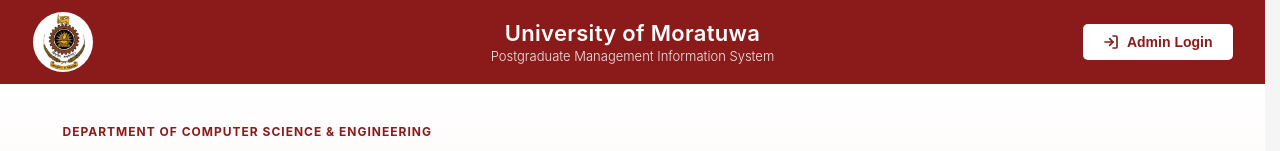
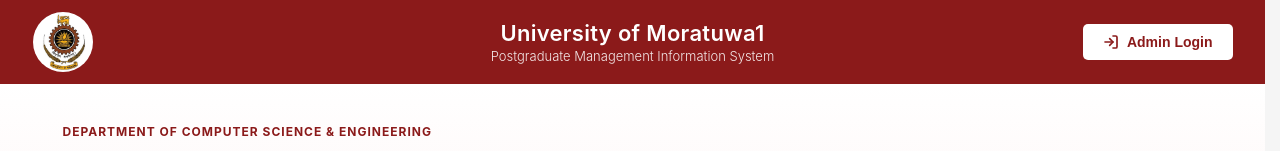
Before and after one commit to Geesara-Abenayaka/Software-Group-Project, a React (Vite) app: page / in a window 1280 px wide. Shown: the top 151 px of the page. Built offline with nearby package versions, Linux system fonts and the light colour scheme; no server answers.

Commit message:
pipline check

```diff
--- a/src/components/SiteHeader.jsx
+++ b/src/components/SiteHeader.jsx
@@ -14,7 +14,7 @@ function SiteHeader({ subtitle = 'Postgraduate Management Information System', s
           {/* alt="" because the university name is visible text in the same link */}
           <img src={uomLogo} alt="" className="uom-logo" />
           <span className="header-text">
-            <span className="university-name">University of Moratuwa</span>
+            <span className="university-name">University of Moratuwa1</span>
             <span className="portal-subtitle">{subtitle}</span>
           </span>
         </Link>
```
